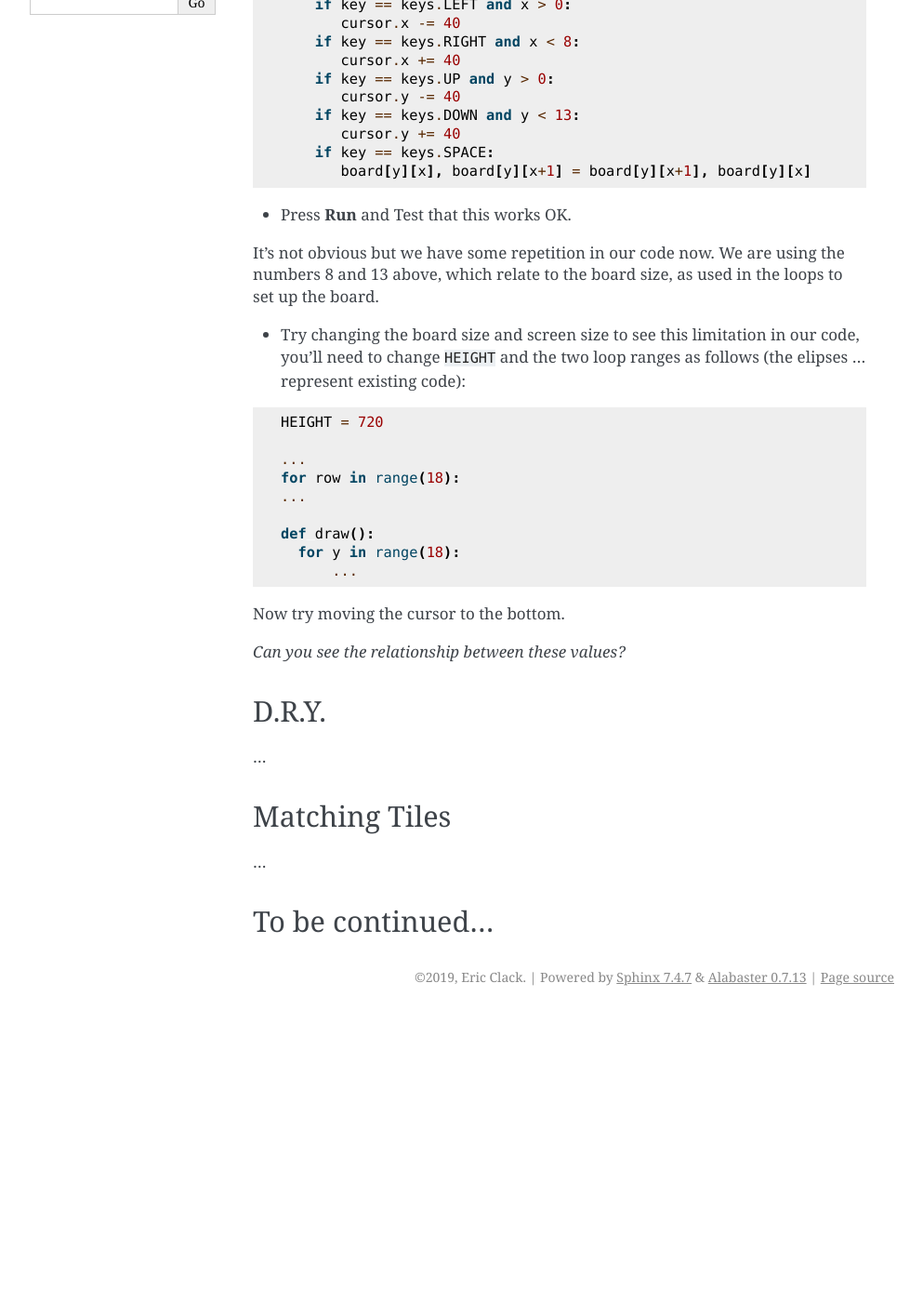
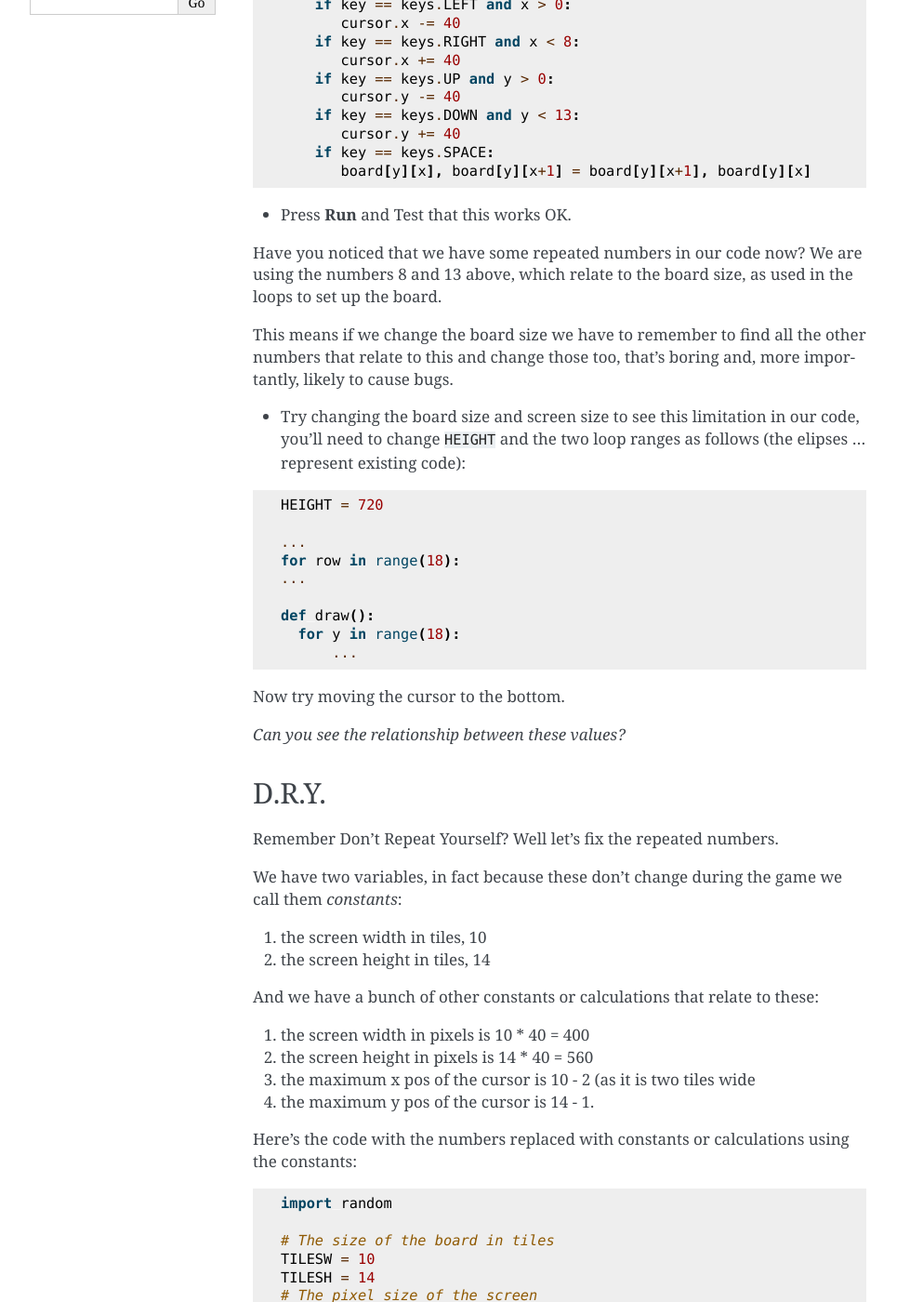
Before and after one commit to ericclack/pygamezero_candy, a Sphinx documentation site: the page built from doc/part3.rst, in a window 1280 px wide and 1400 px high, scrolled down 344 px. Shown: the whole window at 93% size, without its empty margins (148-1141 px from the left). Built offline with Sphinx 7.4.7, drawn with Linux system fonts in a browser that asks for light colours; before the commit the page ends 1434 px from its top, so only the background shows below that; some of the changed text lies outside the part shown.

Commit message:
DRY and constants

```diff
--- a/doc/part3.rst
+++ b/doc/part3.rst
@@ -22,9 +22,12 @@ So we need to check the cursor's current position and only allow it to move if i
           cursor.y += 40
        if key == keys.SPACE:
           board[y][x], board[y][x+1] = board[y][x+1], board[y][x]
+
 * Press **Run** and Test that this works OK.
 
-It's not obvious but we have some repetition in our code now. We are using the numbers 8 and 13 above, which relate to the board size, as used in the loops to set up the board.
+Have you noticed that we have some repeated numbers in our code now? We are using the numbers 8 and 13 above, which relate to the board size, as used in the loops to set up the board.
+
+This means if we change the board size we have to remember to find all the other numbers that relate to this and change those too, that's boring and, more importantly, likely to cause bugs.
 
 * Try changing the board size and screen size to see this limitation in our code, you'll need to change :code:`HEIGHT` and the two loop ranges as follows (the elipses ... represent existing code):
 
@@ -48,7 +51,68 @@ Now try moving the cursor to the bottom.
 D.R.Y.
 ------
 
-...
+Remember Don't Repeat Yourself? Well let's fix the repeated numbers.
+
+We have two variables, in fact because these don't change during the game we call them *constants*:
+
+1. the screen width in tiles, 10
+2. the screen height in tiles, 14
+
+And we have a bunch of other constants or calculations that relate to these:
+
+1. the screen width in pixels is 10 * 40 = 400
+2. the screen height in pixels is 14 * 40 = 560
+3. the maximum x pos of the cursor is 10 - 2 (as it is two tiles wide
+4. the maximum y pos of the cursor is 14 - 1.
+
+Here's the code with the numbers replaced with constants or calculations using the constants:
+
+.. code:: python
+
+   import random
+
+   # The size of the board in tiles
+   TILESW = 10
+   TILESH = 14
+   # The pixel size of the screen
+   WIDTH = TILESW * 40
+   HEIGHT = TILESH * 40
+
+   TITLE = 'Candy Crush'
+
+   cursor = Actor('selected', topleft=(0,0))
+
+   board = []
+   for row in range(TILESH):
+       # Make a list of 10 random tiles
+       tiles = [random.randint(1,8) for _ in range(TILESW)]
+           board.append(tiles)
+
+   def draw():
+       for y in range(TILESH):
+           for x in range(TILESW):
+               tile = board[y][x]
+               screen.blit(str(tile), (x * 40, y * 40))
+       cursor.draw()
+
+   def cursor_tile_pos():
+       return (int(cursor.x // 40)-1, int(cursor.y // 40))
+
+   def on_key_up(key):
+       x, y = cursor_tile_pos()
+       if key == keys.LEFT and x > 0:
+          cursor.x -= 40
+       if key == keys.RIGHT and x < TILESW-2:
+          cursor.x += 40
+       if key == keys.UP and y > 0:
+          cursor.y -= 40
+       if key == keys.DOWN and y < TILESH-1:
+          cursor.y += 40
+       if key == keys.SPACE:
+          board[y][x], board[y][x+1] = board[y][x+1], board[y][x]
+
+To see how this works better, go ahead and try different values for :code:`TILESW` and :code:`TILESH`. The game should just work with no errors, although probably not for very small or very large values.
+
 
 Matching Tiles
 --------------
```
Also changed, not shown: candy3.py (+14 -9 lines).
